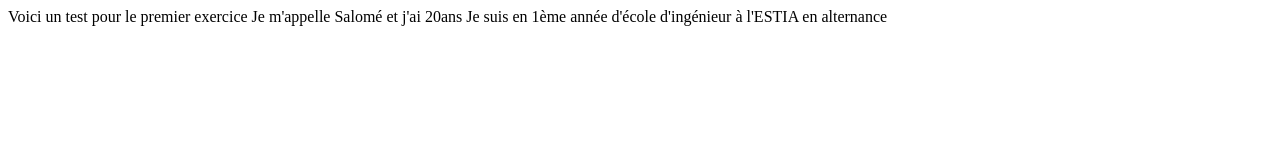
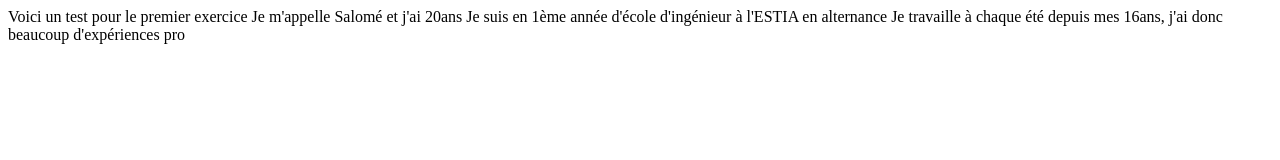
Before and after one commit to salomefye/salomefye.github.io, a plain HTML site: page index.html in a window 1280 px wide. Drawn offline with Linux system fonts and the light colour scheme.

Commit message:
ajout d'expérience pro

```diff
--- a/index.html
+++ b/index.html
@@ -8,5 +8,6 @@
     Voici un test pour le premier exercice
     Je m'appelle Salomé et j'ai 20ans
     Je suis en 1ème année d'école d'ingénieur  à l'ESTIA en alternance
+    Je travaille à chaque été depuis mes 16ans, j'ai donc beaucoup d'expériences pro
   </body>
 </html>
```
